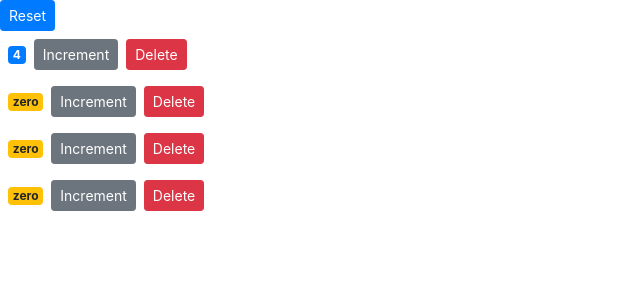
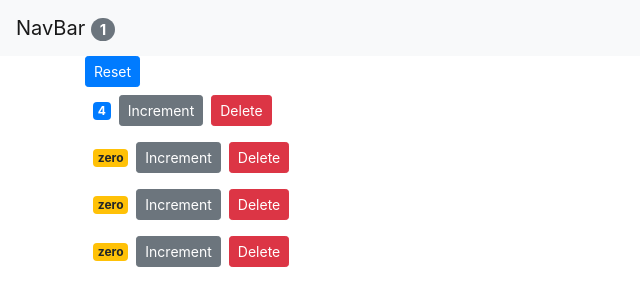
Before and after one commit to MuhammedMujahid/Shopping-Cart-React-App, a React (Create React App) app: page / in a window 1280 px wide. Shown: the top 306 px of the page, without its empty margins (0-640 px from the left). Built offline with nearby package versions, Linux system fonts and the light colour scheme.

Commit message:
added an NavBar

```diff
--- a/src/App.js
+++ b/src/App.js
@@ -1,26 +1,52 @@
-import React, { Component } from 'react';
-import logo from './logo.svg';
-import './App.css';
+import React, { Component } from "react";
+import NavBar from "./components/navbar";
+import Counters from "./components/counters";
+
+import "./App.css";
 
 class App extends Component {
+  state = {
+    counters: [
+      { id: 1, value: 4 },
+      { id: 2, value: 0 },
+      { id: 3, value: 0 },
+      { id: 4, value: 0 }
+    ]
+  };
+  handleDelete = counterId => {
+    const counters = this.state.counters.filter(c => c.id !== counterId);
+    this.setState({ counters });
+  };
+  handleReset = () => {
+    const counters = this.state.counters.map(c => {
+      c.value = 0;
+      return c;
+    });
+    this.setState({ counters });
+  };
+  handleIncrement = counter => {
+    const counters = [...this.state.counters];
+    const index = counters.indexOf(counter);
+    counters[index] = { ...counter };
+    counters[index].value++;
+    console.log(this.state.counters[index]);
+    this.setState({ counters });
+  };
   render() {
     return (
-      <div className="App">
-        <header className="App-header">
-          <img src={logo} className="App-logo" alt="logo" />
-          <p>
-            Edit <code>src/App.js</code> and save to reload.
-          </p>
-          <a
-            className="App-link"
-            href="https://reactjs.org"
-            target="_blank"
-            rel="noopener noreferrer"
-          >
-            Learn React
-          </a>
-        </header>
-      </div>
+      <React.Fragment>
+        <NavBar
+          totalCounters={this.state.counters.filter(c => c.value > 0).length}
+        />
+        <main className="container">
+          <Counters
+            counters={this.state.counters}
+            onDelete={this.handleDelete}
+            onIncrement={this.handleIncrement}
+            onReset={this.handleReset}
+          />
+        </main>
+      </React.Fragment>
     );
   }
 }
--- a/src/components/counters.jsx
+++ b/src/components/counters.jsx
@@ -1,45 +1,18 @@
 import React, { Component } from "react";
 import Counter from "./counter";
 class Counters extends Component {
-  state = {
-    counters: [
-      { id: 1, value: 4 },
-      { id: 2, value: 0 },
-      { id: 3, value: 0 },
-      { id: 4, value: 0 }
-    ]
-  };
-  handleDelete = counterId => {
-    const counters = this.state.counters.filter(c => c.id !== counterId);
-    this.setState({ counters });
-  };
-  handleReset = () => {
-    const counters = this.state.counters.map(c => {
-      c.value = 0;
-      return c;
-    });
-    this.setState({ counters });
-  };
-  handleIncrement = counter => {
-    const counters = [...this.state.counters];
-    const index = counters.indexOf(counter);
-    counters[index] = { ...counter };
-    counters[index].value++;
-    console.log(this.state.counters[index]);
-    this.setState({ counters });
-  };
   render() {
     return (
       <div>
-        <button onClick={this.handleReset} className="btn btn-primary btn-sm">
+        <button onClick={this.props.onReset} className="btn btn-primary btn-sm">
           Reset
         </button>
-        {this.state.counters.map(counter => (
+        {this.props.counters.map(counter => (
           <Counter
             key={counter.id}
             counter={counter}
-            delete={this.handleDelete}
-            onIncrement={this.handleIncrement}
+            delete={this.props.onDelete}
+            onIncrement={this.props.onIncrement}
           />
         ))}
       </div>
--- /dev/null
+++ b/src/components/navbar.jsx
@@ -0,0 +1,18 @@
+import React, { Component } from "react";
+
+class NavBar extends Component {
+  render() {
+    return (
+      <nav className="navbar navbar-light bg-light">
+        <a className="navbar-brand" href="#">
+          NavBar{" "}
+          <span className="badge badge-pill badge-secondary">
+            {this.props.totalCounters}
+          </span>
+        </a>
+      </nav>
+    );
+  }
+}
+
+export default NavBar;
--- a/src/index.js
+++ b/src/index.js
@@ -4,9 +4,8 @@
 import App from "./App";
 import * as serviceWorker from "./serviceWorker";
 import "bootstrap/dist/css/bootstrap.css";
-import Counters from "./components/counters";
 
-ReactDOM.render(<Counters />, document.getElementById("root"));
+ReactDOM.render(<App />, document.getElementById("root"));
 
 // If you want your app to work offline and load faster, you can change
 // unregister() to register() below. Note this comes with some pitfalls.
```
